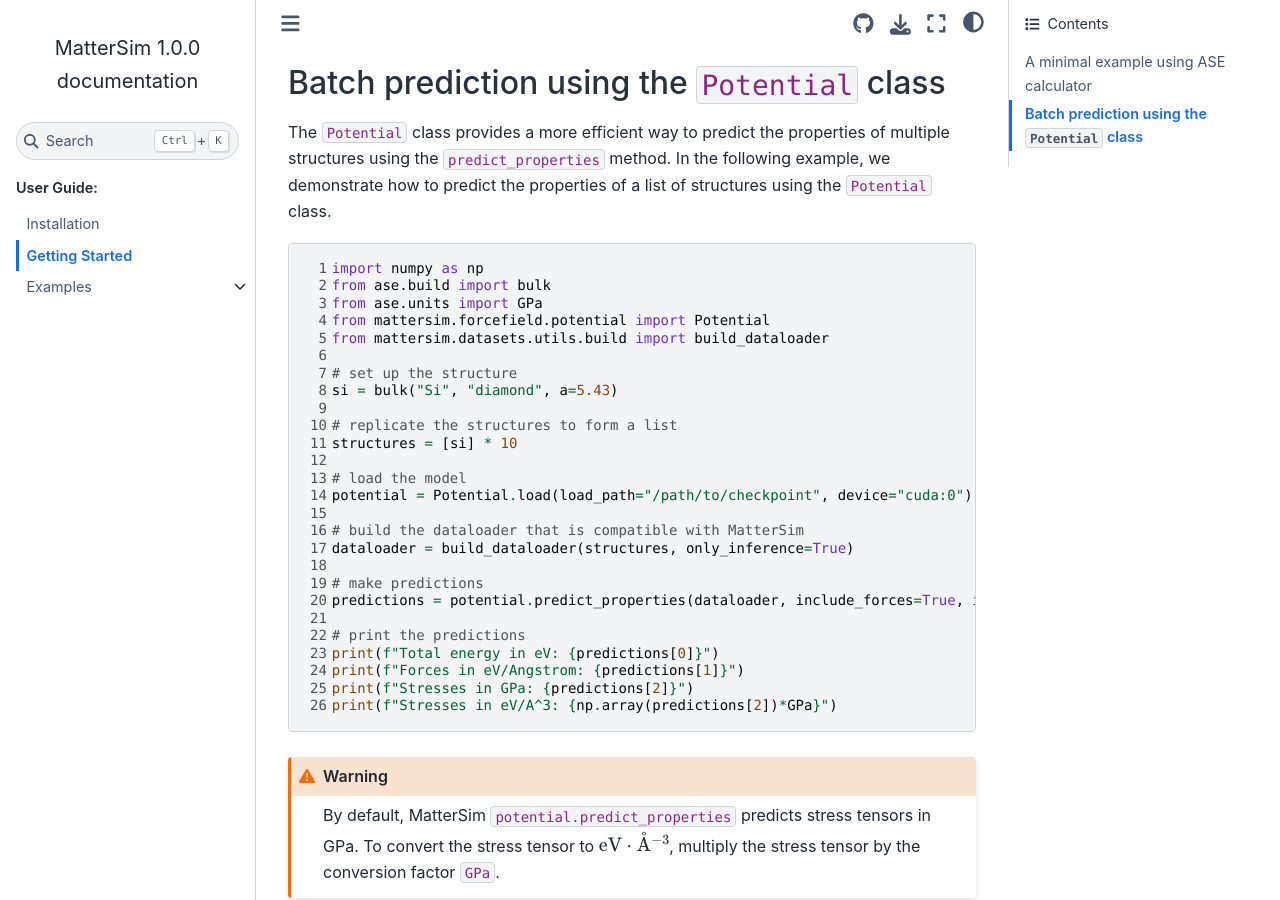
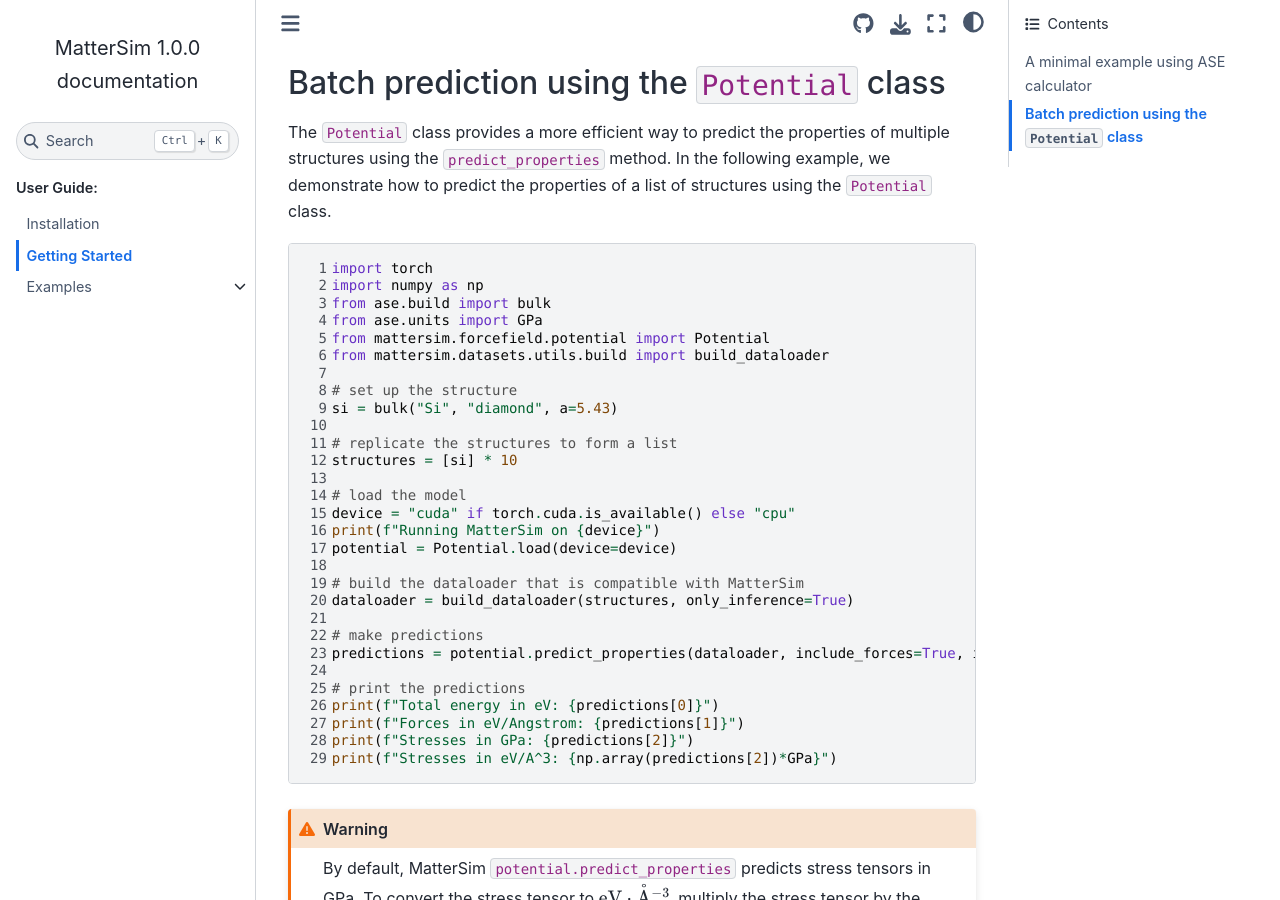
Before and after one commit to sj-cha/mattersim-LR, a Sphinx documentation site: the page built from docs/user_guide/getting_started.rst, in a window 1280 px wide and 900 px high, scrolled down 710 px. Built offline with Sphinx 7.4.7 and the Sphinx Book theme 1.1.4, drawn with Linux system fonts in a browser that asks for light colours.

Commit message:
doc: update docs and fix bugs (#35)
* fix hyperlink

* update warning

* update the second example for getting started

---------

Co-authored-by: Han Yang <hanyang@microsoft.com>

```diff
--- a/docs/user_guide/getting_started.rst
+++ b/docs/user_guide/getting_started.rst
@@ -43,6 +43,7 @@
 .. code-block:: python
     :linenos:
 
+    import torch
     import numpy as np
     from ase.build import bulk
     from ase.units import GPa
@@ -56,7 +57,9 @@
     structures = [si] * 10
 
     # load the model
-    potential = Potential.load(load_path="/path/to/checkpoint", device="cuda:0")
+    device = "cuda" if torch.cuda.is_available() else "cpu"
+    print(f"Running MatterSim on {device}")
+    potential = Potential.load(device=device)
 
     # build the dataloader that is compatible with MatterSim
     dataloader = build_dataloader(structures, only_inference=True)
--- a/docs/user_guide/installation.rst
+++ b/docs/user_guide/installation.rst
@@ -33,8 +33,9 @@
 
 
 Please note that the installation process may take a while due to the installation of the dependencies.
-For faster installation, we recommend the users to install with [mamba or micromamba](https://mamba.readthedocs.io/en/latest/index.html),
-and the [uv](https://docs.astral.sh/uv/) package manager.
+For faster installation, we recommend the users to install with
+`mamba or micromamba <https://mamba.readthedocs.io/en/latest/index.html>`_,
+and the `uv <https://docs.astral.sh/uv/>`_ package manager.
 
 .. code-block:: console
 
```
Also changed, not shown: docs/examples/phonon_example.ipynb.
